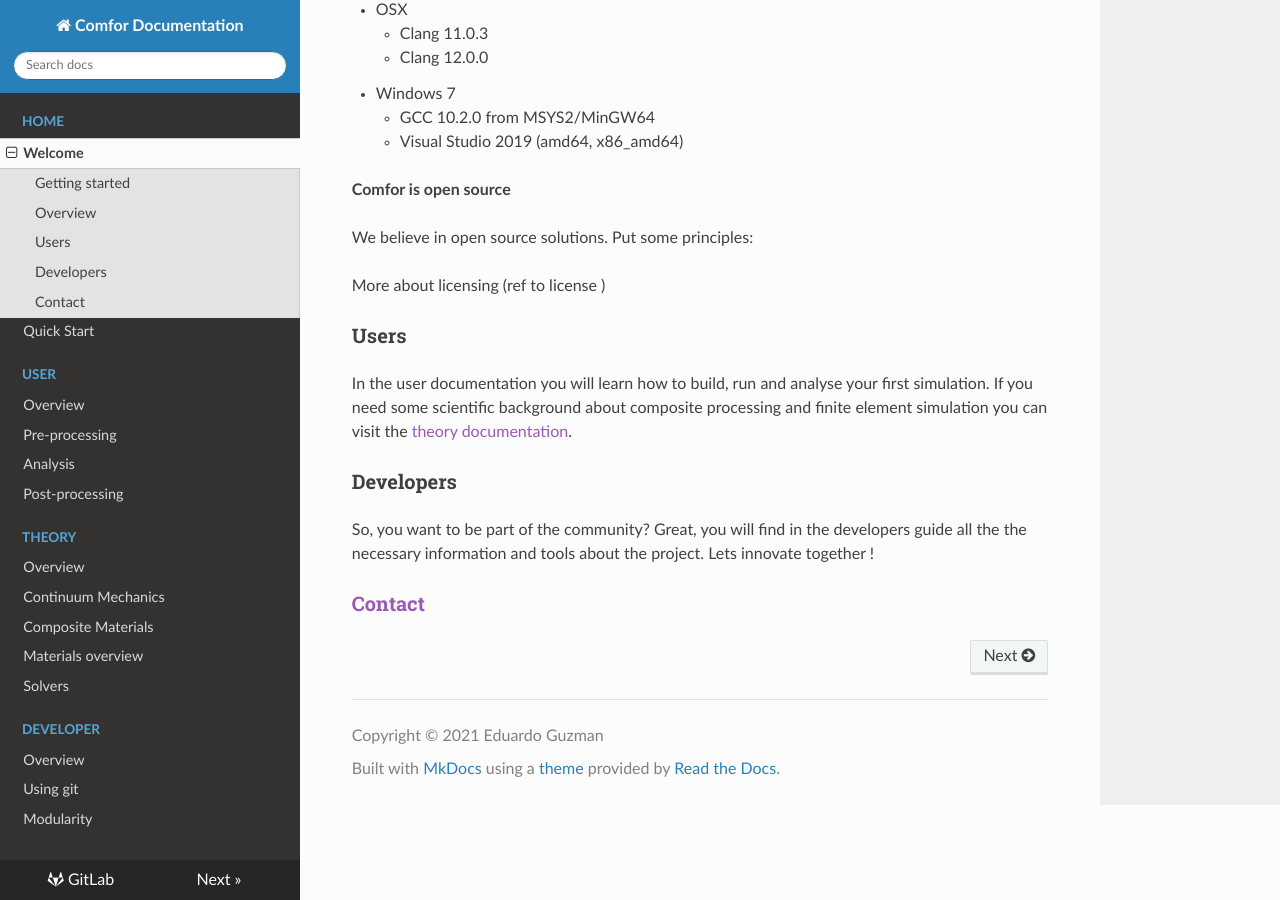
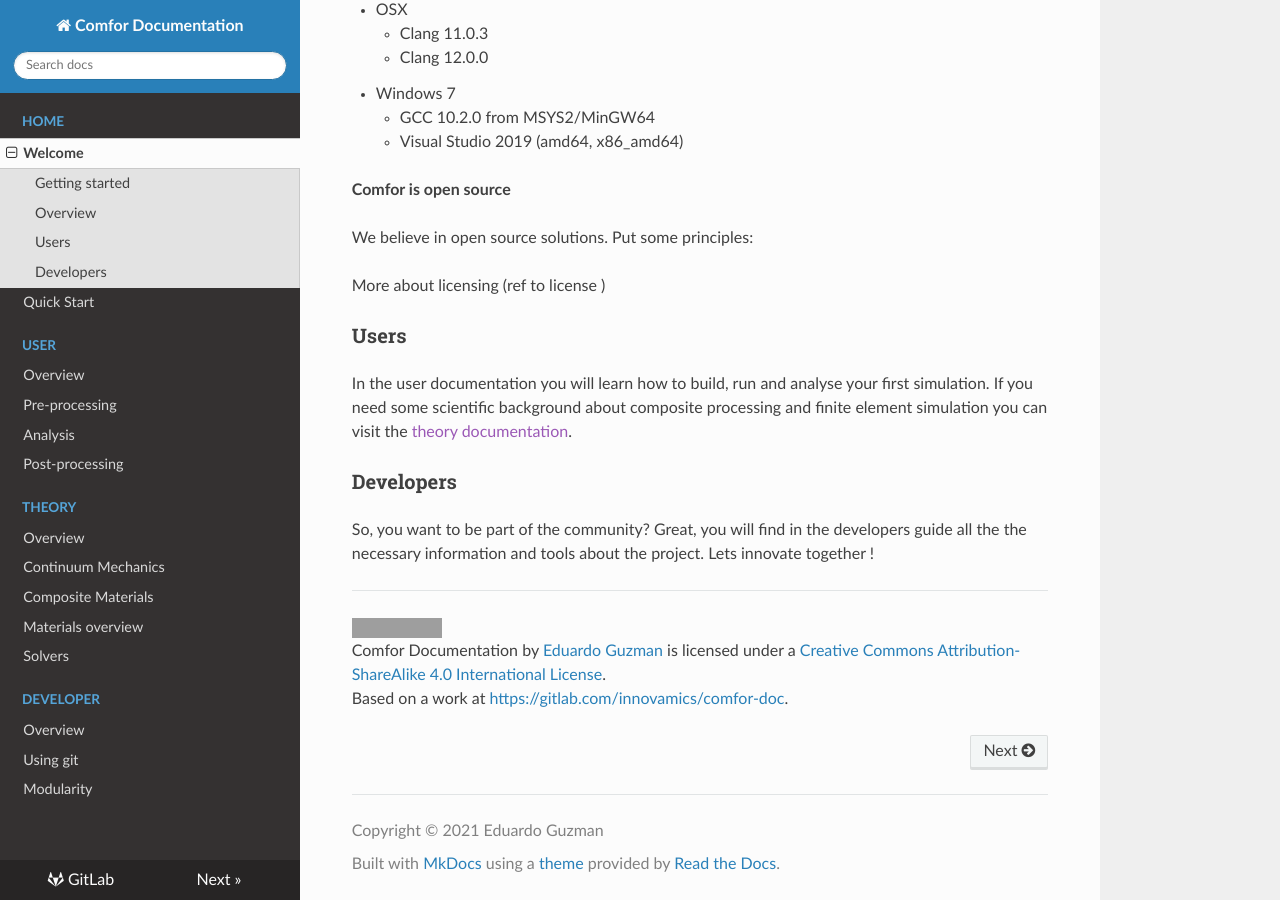
Before and after one commit to innovamics/comfor-doc, an MkDocs documentation site: the page built from docs/index.md, in a window 1280 px wide and 900 px high, scrolled down 1085 px. Built offline with MkDocs 1.6.1, drawn with Linux system fonts in a browser that asks for light colours; nearby versions of some CDN libraries; grey boxes are pictures that could not be loaded.

Commit message:
Update index.md

```diff
--- a/docs/index.md
+++ b/docs/index.md
@@ -46,4 +46,6 @@
 
 So, you want to be part of the community? Great, you will find in the developers guide all the the necessary information and tools about the project. Lets innovate together !
 
-## [Contact]()
+---
+
+<a rel="license" href="http://creativecommons.org/licenses/by-sa/4.0/"><img alt="Creative Commons License" style="border-width:0" src="https://i.creativecommons.org/l/by-sa/4.0/88x31.png" /></a><br /><span xmlns:dct="http://purl.org/dc/terms/" property="dct:title">Comfor Documentation</span> by <a xmlns:cc="http://creativecommons.org/ns#" href="https://egm_foss.gitlab.io/about_me/" property="cc:attributionName" rel="cc:attributionURL">Eduardo Guzman</a> is licensed under a <a rel="license" href="http://creativecommons.org/licenses/by-sa/4.0/">Creative Commons Attribution-ShareAlike 4.0 International License</a>.<br />Based on a work at <a xmlns:dct="http://purl.org/dc/terms/" href="https://gitlab.com/innovamics/comfor-doc" rel="dct:source">https://gitlab.com/innovamics/comfor-doc</a>.
```
